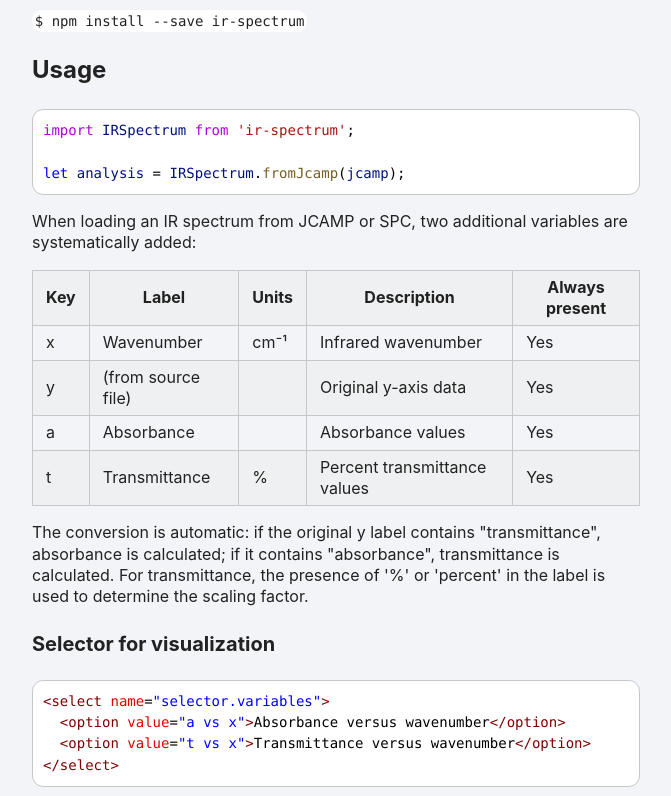
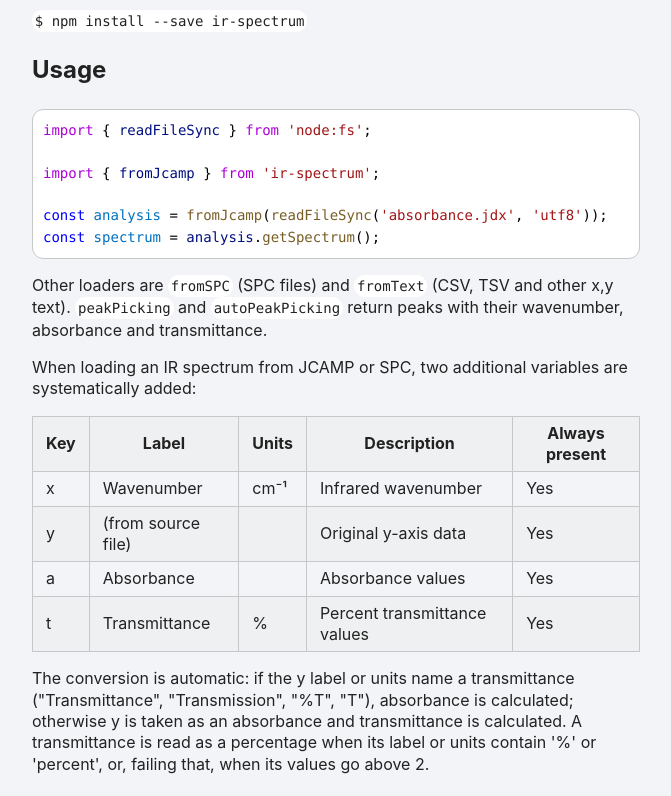
Before and after one commit to cheminfo/ir-spectrum, a plain HTML site: page index.html in a window 1280 px wide. Shown: the part 1500-2296 px from the top of the page, without its empty margins (272-943 px from the left). Drawn offline with Linux system fonts and the light colour scheme.

Commit message:
Deploying to gh-pages from @ cheminfo/ir-spectrum@9626d6465389cdd29cce42899f69e4815f597064 🚀

```diff
--- a/assets/highlight.css
+++ b/assets/highlight.css
@@ -9,16 +9,18 @@
     --dark-hl-3: #CE9178;
     --light-hl-4: #0000FF;
     --dark-hl-4: #569CD6;
-    --light-hl-5: #795E26;
-    --dark-hl-5: #DCDCAA;
-    --light-hl-6: #800000;
-    --dark-hl-6: #808080;
+    --light-hl-5: #0070C1;
+    --dark-hl-5: #4FC1FF;
+    --light-hl-6: #795E26;
+    --dark-hl-6: #DCDCAA;
     --light-hl-7: #800000;
-    --dark-hl-7: #569CD6;
-    --light-hl-8: #E50000;
-    --dark-hl-8: #9CDCFE;
-    --light-hl-9: #0000FF;
-    --dark-hl-9: #CE9178;
+    --dark-hl-7: #808080;
+    --light-hl-8: #800000;
+    --dark-hl-8: #569CD6;
+    --light-hl-9: #E50000;
+    --dark-hl-9: #9CDCFE;
+    --light-hl-10: #0000FF;
+    --dark-hl-10: #CE9178;
     --light-code-background: #FFFFFF;
     --dark-code-background: #1E1E1E;
 }
@@ -34,6 +36,7 @@
     --hl-7: var(--light-hl-7);
     --hl-8: var(--light-hl-8);
     --hl-9: var(--light-hl-9);
+    --hl-10: var(--light-hl-10);
     --code-background: var(--light-code-background);
 } }
 
@@ -48,6 +51,7 @@
     --hl-7: var(--dark-hl-7);
     --hl-8: var(--dark-hl-8);
     --hl-9: var(--dark-hl-9);
+    --hl-10: var(--dark-hl-10);
     --code-background: var(--dark-code-background);
 } }
 
@@ -62,6 +66,7 @@
     --hl-7: var(--light-hl-7);
     --hl-8: var(--light-hl-8);
     --hl-9: var(--light-hl-9);
+    --hl-10: var(--light-hl-10);
     --code-background: var(--light-code-background);
 }
 
@@ -76,6 +81,7 @@
     --hl-7: var(--dark-hl-7);
     --hl-8: var(--dark-hl-8);
     --hl-9: var(--dark-hl-9);
+    --hl-10: var(--dark-hl-10);
     --code-background: var(--dark-code-background);
 }
 
@@ -89,4 +95,5 @@
 .hl-7 { color: var(--hl-7); }
 .hl-8 { color: var(--hl-8); }
 .hl-9 { color: var(--hl-9); }
+.hl-10 { color: var(--hl-10); }
 pre, code { background: var(--code-background); }
--- a/index.html
+++ b/index.html
@@ -6,9 +6,10 @@
 <h2 id="installation" class="tsd-anchor-link">Installation<a href="#installation" aria-label="Permalink" class="tsd-anchor-icon"><svg viewBox="0 0 24 24" aria-hidden="true"><use href="assets/icons.svg#icon-anchor"></use></svg></a></h2>
 <p><code>$ npm install --save ir-spectrum</code></p>
 <h2 id="usage" class="tsd-anchor-link">Usage<a href="#usage" aria-label="Permalink" class="tsd-anchor-icon"><svg viewBox="0 0 24 24" aria-hidden="true"><use href="assets/icons.svg#icon-anchor"></use></svg></a></h2>
-<pre><code class="js"><span class="hl-0">import</span><span class="hl-1"> </span><span class="hl-2">IRSpectrum</span><span class="hl-1"> </span><span class="hl-0">from</span><span class="hl-1"> </span><span class="hl-3">&#39;ir-spectrum&#39;</span><span class="hl-1">;</span><br/><br/><span class="hl-4">let</span><span class="hl-1"> </span><span class="hl-2">analysis</span><span class="hl-1"> = </span><span class="hl-2">IRSpectrum</span><span class="hl-1">.</span><span class="hl-5">fromJcamp</span><span class="hl-1">(</span><span class="hl-2">jcamp</span><span class="hl-1">);</span>
+<pre><code class="js"><span class="hl-0">import</span><span class="hl-1"> { </span><span class="hl-2">readFileSync</span><span class="hl-1"> } </span><span class="hl-0">from</span><span class="hl-1"> </span><span class="hl-3">&#39;node:fs&#39;</span><span class="hl-1">;</span><br/><br/><span class="hl-0">import</span><span class="hl-1"> { </span><span class="hl-2">fromJcamp</span><span class="hl-1"> } </span><span class="hl-0">from</span><span class="hl-1"> </span><span class="hl-3">&#39;ir-spectrum&#39;</span><span class="hl-1">;</span><br/><br/><span class="hl-4">const</span><span class="hl-1"> </span><span class="hl-5">analysis</span><span class="hl-1"> = </span><span class="hl-6">fromJcamp</span><span class="hl-1">(</span><span class="hl-6">readFileSync</span><span class="hl-1">(</span><span class="hl-3">&#39;absorbance.jdx&#39;</span><span class="hl-1">, </span><span class="hl-3">&#39;utf8&#39;</span><span class="hl-1">));</span><br/><span class="hl-4">const</span><span class="hl-1"> </span><span class="hl-5">spectrum</span><span class="hl-1"> = </span><span class="hl-2">analysis</span><span class="hl-1">.</span><span class="hl-6">getSpectrum</span><span class="hl-1">();</span>
 </code><button type="button">Copy</button></pre>
 
+<p>Other loaders are <code>fromSPC</code> (SPC files) and <code>fromText</code> (CSV, TSV and other x,y text). <code>peakPicking</code> and <code>autoPeakPicking</code> return peaks with their wavenumber, absorbance and transmittance.</p>
 <p>When loading an IR spectrum from JCAMP or SPC, two additional variables are systematically added:</p>
 <table>
 <thead>
@@ -51,9 +52,9 @@
 </tr>
 </tbody>
 </table>
-<p>The conversion is automatic: if the original y label contains &quot;transmittance&quot;, absorbance is calculated; if it contains &quot;absorbance&quot;, transmittance is calculated. For transmittance, the presence of '%' or 'percent' in the label is used to determine the scaling factor.</p>
+<p>The conversion is automatic: if the y label or units name a transmittance (&quot;Transmittance&quot;, &quot;Transmission&quot;, &quot;%T&quot;, &quot;T&quot;), absorbance is calculated; otherwise y is taken as an absorbance and transmittance is calculated. A transmittance is read as a percentage when its label or units contain '%' or 'percent', or, failing that, when its values go above 2.</p>
 <h3 id="selector-for-visualization" class="tsd-anchor-link">Selector for visualization<a href="#selector-for-visualization" aria-label="Permalink" class="tsd-anchor-icon"><svg viewBox="0 0 24 24" aria-hidden="true"><use href="assets/icons.svg#icon-anchor"></use></svg></a></h3>
-<pre><code class="html"><span class="hl-6">&lt;</span><span class="hl-7">select</span><span class="hl-1"> </span><span class="hl-8">name</span><span class="hl-1">=</span><span class="hl-9">&quot;selector.variables&quot;</span><span class="hl-6">&gt;</span><br/><span class="hl-1">  </span><span class="hl-6">&lt;</span><span class="hl-7">option</span><span class="hl-1"> </span><span class="hl-8">value</span><span class="hl-1">=</span><span class="hl-9">&quot;a vs x&quot;</span><span class="hl-6">&gt;</span><span class="hl-1">Absorbance versus wavenumber</span><span class="hl-6">&lt;/</span><span class="hl-7">option</span><span class="hl-6">&gt;</span><br/><span class="hl-1">  </span><span class="hl-6">&lt;</span><span class="hl-7">option</span><span class="hl-1"> </span><span class="hl-8">value</span><span class="hl-1">=</span><span class="hl-9">&quot;t vs x&quot;</span><span class="hl-6">&gt;</span><span class="hl-1">Transmittance versus wavenumber</span><span class="hl-6">&lt;/</span><span class="hl-7">option</span><span class="hl-6">&gt;</span><br/><span class="hl-6">&lt;/</span><span class="hl-7">select</span><span class="hl-6">&gt;</span>
+<pre><code class="html"><span class="hl-7">&lt;</span><span class="hl-8">select</span><span class="hl-1"> </span><span class="hl-9">name</span><span class="hl-1">=</span><span class="hl-10">&quot;selector.variables&quot;</span><span class="hl-7">&gt;</span><br/><span class="hl-1">  </span><span class="hl-7">&lt;</span><span class="hl-8">option</span><span class="hl-1"> </span><span class="hl-9">value</span><span class="hl-1">=</span><span class="hl-10">&quot;a vs x&quot;</span><span class="hl-7">&gt;</span><span class="hl-1">Absorbance versus wavenumber</span><span class="hl-7">&lt;/</span><span class="hl-8">option</span><span class="hl-7">&gt;</span><br/><span class="hl-1">  </span><span class="hl-7">&lt;</span><span class="hl-8">option</span><span class="hl-1"> </span><span class="hl-9">value</span><span class="hl-1">=</span><span class="hl-10">&quot;t vs x&quot;</span><span class="hl-7">&gt;</span><span class="hl-1">Transmittance versus wavenumber</span><span class="hl-7">&lt;/</span><span class="hl-8">option</span><span class="hl-7">&gt;</span><br/><span class="hl-7">&lt;/</span><span class="hl-8">select</span><span class="hl-7">&gt;</span>
 </code><button type="button">Copy</button></pre>
 
 <h2 id="api-documentation" class="tsd-anchor-link"><a href="https://cheminfo.github.io/ir-spectrum/">API Documentation</a><a href="#api-documentation" aria-label="Permalink" class="tsd-anchor-icon"><svg viewBox="0 0 24 24" aria-hidden="true"><use href="assets/icons.svg#icon-anchor"></use></svg></a></h2>
```
Also changed, not shown: functions/autoPeakPicking.html (+1 -1 lines), functions/fromJcamp.html (+1 -1 lines), functions/fromSPC.html (+1 -1 lines), functions/fromText.html (+1 -1 lines), functions/peakPicking.html (+1 -1 lines), interfaces/ConvertedPeak.html (+2 -2 lines), variables/JSGraph.html (+1 -1 lines).
